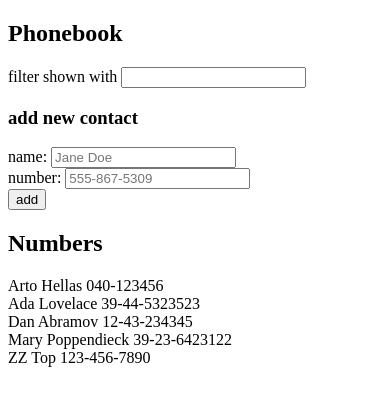
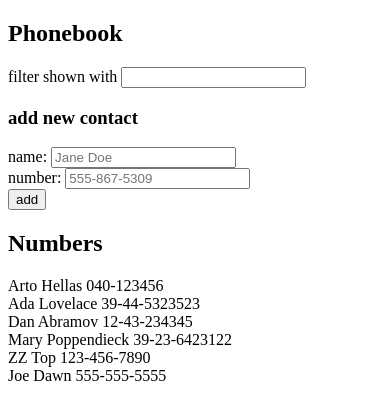
Before and after one commit to JanetteDevCode/fullstackopen-part2, a React (Create React App) app in the folder phonebook/: page / in a window 390 px wide. Shown: the top 420 px of the page. Built offline with nearby package versions, Linux system fonts and the light colour scheme; data requests are answered from the project's data file.

Commit message:
Complete phonebook step 8

```diff
--- a/phonebook/db.json
+++ b/phonebook/db.json
@@ -24,6 +24,11 @@
       "name": "ZZ Top",
       "number": "123-456-7890",
       "id": 5
+    },
+    {
+      "name": "Joe Dawn",
+      "number": "555-555-5555",
+      "id": 6
     }
   ]
 }
--- a/phonebook/src/App.js
+++ b/phonebook/src/App.js
@@ -1,8 +1,8 @@
 import React, { useState, useEffect } from 'react';
-import axios from 'axios';
 import PersonForm from './components/PersonForm';
 import Persons from './components/Persons';
 import Filter from './components/Filter';
+import personService from './services/persons';
 
 const App = () => {
   const [persons, setPersons] = useState([]);
@@ -11,10 +11,10 @@ const App = () => {
   const [filter, setNewFilter] = useState('');
 
   useEffect(() => {
-    axios
-      .get('http://localhost:3001/persons')
-      .then((response) => {
-        setPersons(response.data);
+    personService
+      .getAll()
+      .then((initialPersons) => {
+        setPersons(initialPersons);
       });
   }, []);
 
@@ -45,10 +45,10 @@ const App = () => {
       name: name,
       number: phone
     };
-    axios
-      .post('http://localhost:3001/persons', newPerson)
-      .then((response) => {
-        setPersons(persons.concat(response.data));
+    personService
+      .create(newPerson)
+      .then((returnedPerson) => {
+        setPersons(persons.concat(returnedPerson));
         setNewName('');
         setNewPhone('');
       });
--- a/phonebook/src/components/Persons.js
+++ b/phonebook/src/components/Persons.js
@@ -12,7 +12,7 @@ const Persons = ({ filter, persons }) => {
   const showPersons = () => {
     const searchTerm = filter.trim();
     const personsToShow = searchTerm ? filterPersons(searchTerm) : persons;
-    return personsToShow.map((person, index) => {
+    return personsToShow.map((person) => {
       return (
         <Person key={person.name} person={person} />
       );
--- /dev/null
+++ b/phonebook/src/services/persons.js
@@ -0,0 +1,32 @@
+import axios from 'axios';
+
+const baseUrl = 'http://localhost:3001/persons';
+
+const getAll = () => {
+  return (
+    axios
+      .get(baseUrl)
+      .then((response) => {
+        console.log('get all persons successful');
+        console.log('response data', response.data);
+        return response.data;
+      })
+  );
+};
+
+const create = (newPerson) => {
+  return (
+    axios
+      .post(baseUrl, newPerson)
+      .then((response) => {
+        console.log('create person successful');
+        console.log('response data', response.data);
+        return response.data;
+      })
+  );
+};
+
+export default {
+  getAll,
+  create
+};
```
